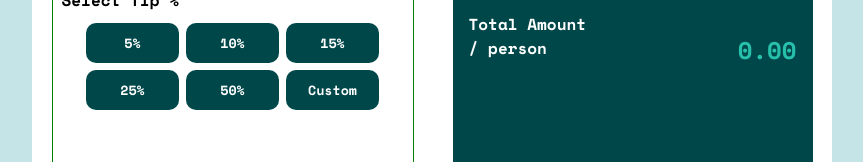
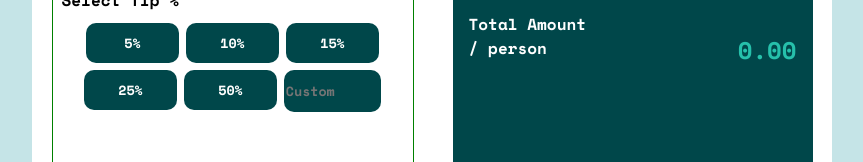
Before and after one commit to AHochworter/tip-calculator, a React (Vite) app: page / in a window 1280 px wide. Shown: the part 395-557 px from the top of the page, without its empty margins (208-1071 px from the left). Built offline with nearby package versions, Linux system fonts and the light colour scheme.

Commit message:
Refactor custom input

```diff
--- a/src/Components/Bill/Bill.css
+++ b/src/Components/Bill/Bill.css
@@ -3,7 +3,8 @@
   flex-direction: column;
 }
 
-.button {
+.button,
+.custom-tip {
   height: 3em;
   width: 7em;
   background-color: #00474a;
--- a/src/Components/Bill/Bill.jsx
+++ b/src/Components/Bill/Bill.jsx
@@ -2,7 +2,6 @@ import React, { useState } from 'react';
 import './Bill.css';
 
 function Bill({ billData, updateBillData }) {
-  const [showCustomInput, setShowCustomInput] = useState(false);
   const [customTip, setCustomTip] = useState('');
   const [clickedButton, setClickedButton] = useState("")
 
@@ -32,18 +31,8 @@ function Bill({ billData, updateBillData }) {
   };
 
 
-  const handleCustomClick = () => {
-    setShowCustomInput(true);
-  };
 
-  const handleCustomAmountChange = event => {
-    setCustomTip(event.target.value);
-  };
 
-  const handleCustomAmountSubmit = event => {
-    event.preventDefault();
-    updateBillData({ tipPercent: parseFloat(customTip) });
-  };
 
   return (
     <form className="form-bill-input">
@@ -105,30 +94,13 @@ function Bill({ billData, updateBillData }) {
             onClick={() => setValueFromForm('50%')}
           />
           <input
-            type="button"
-            className={`button ${clickedButton ? 'clicked' : ""}`}
+            type="text"
+            className="custom-tip"
             name="tipPercent"
-            value="Custom"
-            onClick={handleCustomClick}
+            placeholder='Custom'
+            value={billData.tipPercent}
+            onChange={setValueFromForm}
           />
-          <div>
-            {showCustomInput && (
-              <div>
-                <input
-                  type="text"
-                  name="custom-tip-amount"
-                  value={customTip}
-                  onChange={handleCustomAmountChange}
-                />
-                <button
-                  className="btn-submit-custom"
-                  onClick={handleCustomAmountSubmit}
-                >
-                  Submit
-                </button>
-              </div>
-            )}
-          </div>
         </div>
       </div>
       <div className="num-of-people-wrapper">
```
